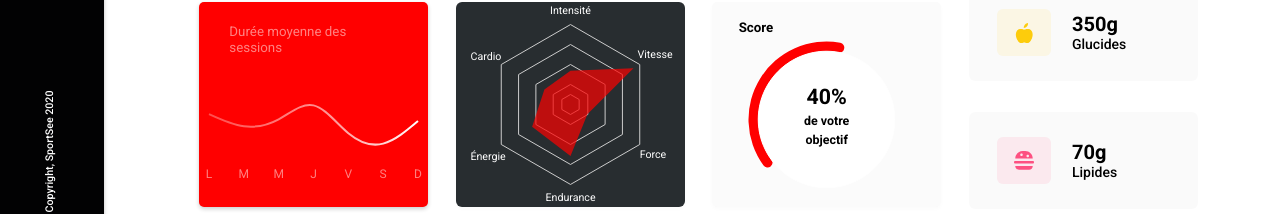
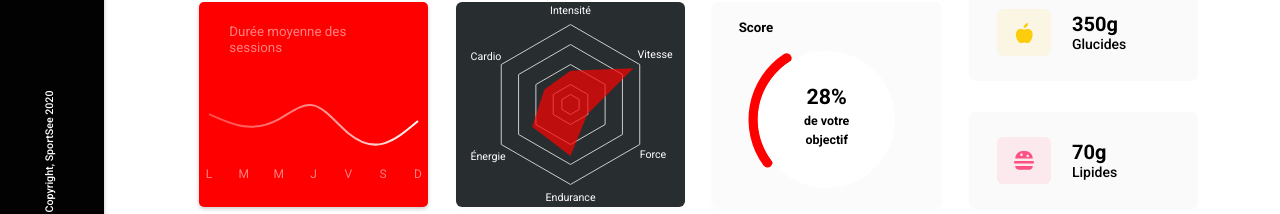
Before and after one commit to Krock13/Sport-See, a React (Vite) app: page / in a window 1280 px wide. Both pictures are taken after a click on the button "Mock: User1". Shown: the part 544-758 px from the top of the page. Built offline with nearby package versions, Linux system fonts and the light colour scheme.

Commit message:
Format score values to two decimal places for consistent display

```diff
--- a/mocks/user.js
+++ b/mocks/user.js
@@ -10,7 +10,7 @@ const user1 = {
     lastName: 'MocklastName1',
     age: 40,
   },
-  todayScore: 0.4,
+  todayScore: 0.28,
   keyData: {
     calorieCount: 2500,
     proteinCount: 180,
--- a/src/components/ScoreCard/ScoreCard.jsx
+++ b/src/components/ScoreCard/ScoreCard.jsx
@@ -15,13 +15,13 @@ import styles from './scoreCard.module.css';
 export function ScoreCard() {
   const { data: contextData, isLoading, error } = useData();
 
-  // Generates chart data based on the user's score.
+  // Generates chart data based on the user's score and formats it to have only two decimal places.
   const getChartData = () => {
     if (!contextData) return [{ name: 'Score par défaut', value: 100 }];
     const scoreValue = contextData.todayScore || contextData.score;
     return [
-      { name: 'Score du jour', value: scoreValue * 100 },
-      { name: 'Reste', value: (1 - scoreValue) * 100 },
+      { name: 'Score du jour', value: parseFloat((scoreValue * 100).toFixed(2)) },
+      { name: 'Reste', value: parseFloat(((1 - scoreValue) * 100).toFixed(2)) },
     ];
   };
 
```
